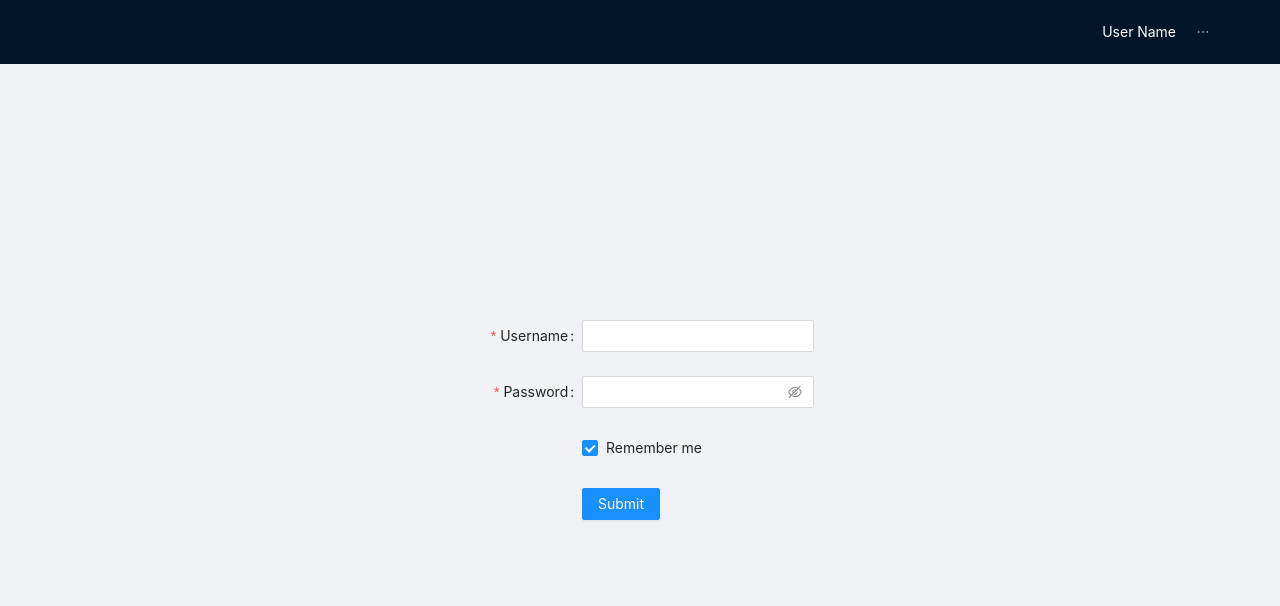
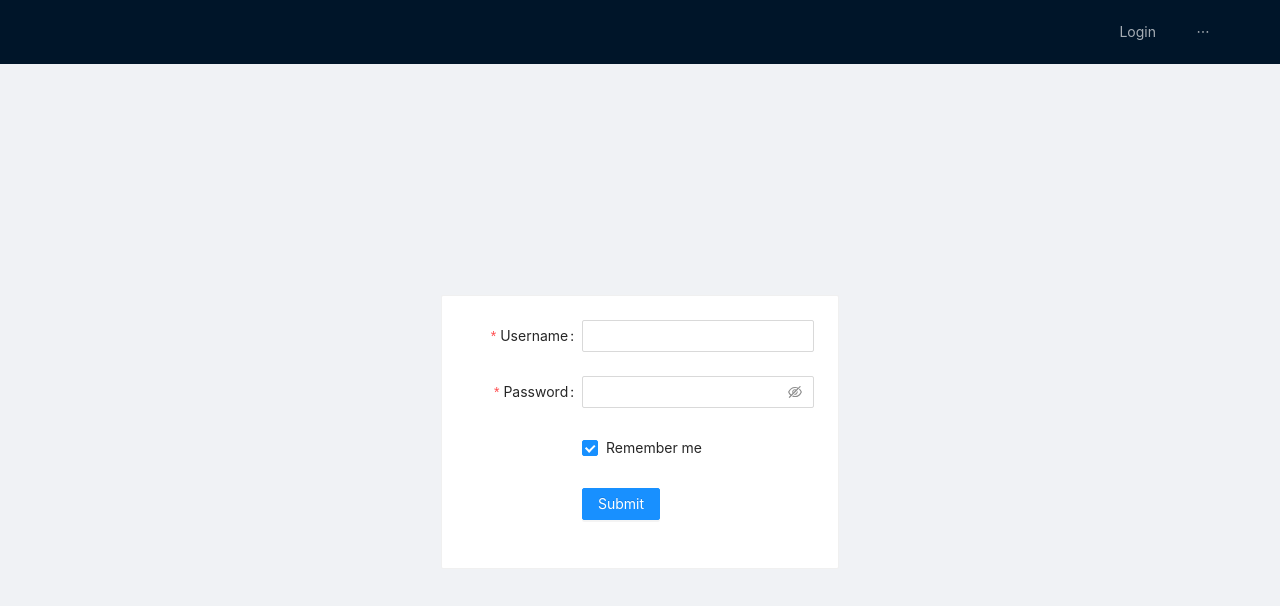
Before and after one commit to WereWolf1408/events-login, a React (Create React App) app: page /login in a window 1280 px wide. Shown: the top 606 px of the page. Built offline with nearby package versions, Linux system fonts and the light colour scheme.

Commit message:
create async action for login/out

```diff
--- a/public/users.json
+++ b/public/users.json
@@ -1,6 +1,6 @@
 [
   {
-    "username": "user",
+    "username": "Enot",
     "password": "123"
   },
   {
--- a/src/components/LoginForm.tsx
+++ b/src/components/LoginForm.tsx
@@ -1,12 +1,16 @@
 import { Button, Checkbox, Form, Input } from "antd";
 import React, { FC } from "react";
-import { useDispatch } from "react-redux";
 import { rules } from "../utils/rules";
+import { useTypedSelector } from "../hooks/usedTypedSelected";
+import { useActions } from "../hooks/useActions";
 
 const LoginForm: FC = () => {
-  const dispatch = useDispatch();
+  const { isLoading } = useTypedSelector((state) => state.auth);
+  const { login } = useActions();
+
   const submit = () => {
     console.log("---> form submit");
+    login({ username: "Enot", password: "123" });
   };
 
   return (
@@ -43,7 +47,7 @@ const LoginForm: FC = () => {
       </Form.Item>
 
       <Form.Item wrapperCol={{ offset: 8, span: 16 }}>
-        <Button type="primary" htmlType="submit">
+        <Button type="primary" htmlType="submit" loading={isLoading}>
           Submit
         </Button>
       </Form.Item>
--- a/src/components/NavBar.tsx
+++ b/src/components/NavBar.tsx
@@ -3,16 +3,21 @@ import { useNavigate } from "react-router-dom";
 import { Layout, Menu, MenuProps, Row } from "antd";
 import { RouteNames } from "../routes";
 import { useTypedSelector } from "../hooks/usedTypedSelected";
+import { useDispatch } from "react-redux";
+import { AppDispatch } from "../store";
+import { useActions } from "../hooks/useActions";
 
 const NavBar = () => {
   const navigate = useNavigate();
-  const { auth: isAuth } = useTypedSelector((state) => state);
+  const { logout } = useActions();
+  const { isAuth, user } = useTypedSelector((state) => state.auth);
 
   const loginClickHandler: MenuProps["onClick"] = (e): void => {
     navigate(RouteNames.LOGIN);
   };
   const logoutClickHandler: MenuProps["onClick"] = (e): void => {
     console.log(`---> logout`);
+    logout();
   };
 
   return (
@@ -20,7 +25,7 @@ const NavBar = () => {
       <Row justify="end">
         {isAuth ? (
           <>
-            <div className="user-info">User Name</div>
+            <div className="user-info">{user.username}</div>
             <Menu
               theme="dark"
               mode="horizontal"
--- /dev/null
+++ b/src/hooks/useActions.tsx
@@ -0,0 +1,16 @@
+import { useDispatch } from "react-redux";
+import { bindActionCreators } from "redux";
+import { AppDispatch } from "../store";
+import { authActions } from "../store/reducers/auth";
+import { login, logout } from "../store/reducers/auth/async-action-creater";
+
+const allActions = {
+  ...authActions,
+  login,
+  logout,
+};
+
+export const useActions = () => {
+  const dispatch = useDispatch<AppDispatch>();
+  return bindActionCreators(allActions, dispatch);
+};
--- a/src/pages/Event.tsx
+++ b/src/pages/Event.tsx
@@ -1,6 +1,7 @@
 import React, { FC } from "react";
 
 const Event: FC = () => {
+
   return <div>Event page</div>;
 };
 
--- a/src/pages/Login.tsx
+++ b/src/pages/Login.tsx
@@ -1,4 +1,4 @@
-import { Layout, Row } from "antd";
+import { Card, Layout, Row } from "antd";
 import React, { FC } from "react";
 import LoginForm from "../components/LoginForm";
 
@@ -6,7 +6,9 @@ const Login: FC = () => {
   return (
     <Layout>
       <Row justify="center" align="middle" className="h100">
-        <LoginForm />
+        <Card>
+          <LoginForm />
+        </Card>
       </Row>
     </Layout>
   );
--- /dev/null
+++ b/src/store/reducers/auth/action-creater.tsx
@@ -0,0 +1,43 @@
+import { CaseReducer, PayloadAction } from "@reduxjs/toolkit";
+import {
+  IAuthState,
+  SetAuthType,
+  SetErrorType,
+  SetIsLoadingType,
+  SetUserType,
+} from "./types";
+
+const setAuth: CaseReducer<IAuthState, PayloadAction<SetAuthType>> = (
+  state,
+  action
+) => {
+  state.isAuth = action.payload;
+};
+
+const setError: CaseReducer<IAuthState, PayloadAction<SetErrorType>> = (
+  state,
+  action
+) => {
+  state.error = action.payload;
+};
+
+const setUser: CaseReducer<IAuthState, PayloadAction<SetUserType>> = (
+  state,
+  action
+) => {
+  state.user = action.payload;
+};
+
+const setIsLoading: CaseReducer<IAuthState, PayloadAction<SetIsLoadingType>> = (
+  state,
+  action
+) => {
+  state.isLoading = action.payload;
+};
+
+export const caseReducer = {
+  setAuth,
+  setError,
+  setUser,
+  setIsLoading,
+};
--- /dev/null
+++ b/src/store/reducers/auth/async-action-creater.tsx
@@ -0,0 +1,46 @@
+import { createAsyncThunk } from "@reduxjs/toolkit";
+import axios from "axios";
+import { AppDispatch } from "../..";
+import { IUser } from "../../../models/IUser";
+import { authActions } from "./";
+
+export const login = createAsyncThunk<
+  IUser | null,
+  IUser,
+  { dispatch: AppDispatch; rejectValue: string }
+>("auth/login", async (loginData, thunk) => {
+  try {
+    thunk.dispatch(authActions.setIsLoading(true));
+    let mockUser = await new Promise((resolve) => {
+      setTimeout(async () => {
+        const response = await axios.get<IUser[]>("./users.json");
+        const mockUser = response.data.find(
+          (user) =>
+            user.username === loginData.username &&
+            user.password === loginData.password
+        );
+        console.log(mockUser);
+        if (mockUser) {
+          thunk.dispatch(authActions.setAuth(true));
+          resolve(mockUser);
+        } else {
+          thunk.dispatch(authActions.setError("invalid login or password!"));
+          resolve(null);
+        }
+      }, 1000);
+    });
+    thunk.dispatch(authActions.setIsLoading(false));
+    return mockUser as IUser;
+  } catch (err) {
+    return thunk.rejectWithValue("asdasd");
+  }
+});
+
+export const logout = createAsyncThunk<
+  void,
+  void,
+  { dispatch: AppDispatch; rejectValue: string }
+>("auth/logout", async (data, thunk) => {
+  thunk.dispatch(authActions.setUser({} as IUser));
+  thunk.dispatch(authActions.setAuth(false));
+});
--- a/src/store/reducers/auth/index.tsx
+++ b/src/store/reducers/auth/index.tsx
@@ -1,12 +1,8 @@
 import { createSlice, PayloadAction } from "@reduxjs/toolkit";
 import { IUser } from "../../../models/IUser";
-import {
-  IAuthState,
-  SetAuthType,
-  SetErrorType,
-  SetIsLoadingType,
-  SetUserType,
-} from "./types";
+import { caseReducer } from "./action-creater";
+import { login } from "./async-action-creater";
+import { IAuthState, SetUserType } from "./types";
 
 const initialState: IAuthState = {
   isAuth: false,
@@ -18,19 +14,17 @@ const initialState: IAuthState = {
 const authSlice = createSlice({
   name: "auth",
   initialState,
-  reducers: {
-    setAuth(state, action: PayloadAction<SetAuthType>) {
-      state.isAuth = action.payload;
-    },
-    setError(state, action: PayloadAction<SetErrorType>) {
-      state.error = action.payload;
-    },
-    setUser(state, action: PayloadAction<SetUserType>) {
-      state.user = action.payload;
-    },
-    setIsLoading(state, action: PayloadAction<SetIsLoadingType>) {
-      state.isLoading = action.payload;
-    },
+  reducers: caseReducer,
+  extraReducers: (builder) => {
+    builder.addCase(login.fulfilled, (state, action) => {
+      if (action.payload !== null) {
+        state.user = action.payload;
+      }
+    });
+    builder.addCase(login.rejected, (state, action) => {
+      console.log(`----> login rejected case`);
+      console.log(action.payload);
+    });
   },
 });
 
```
